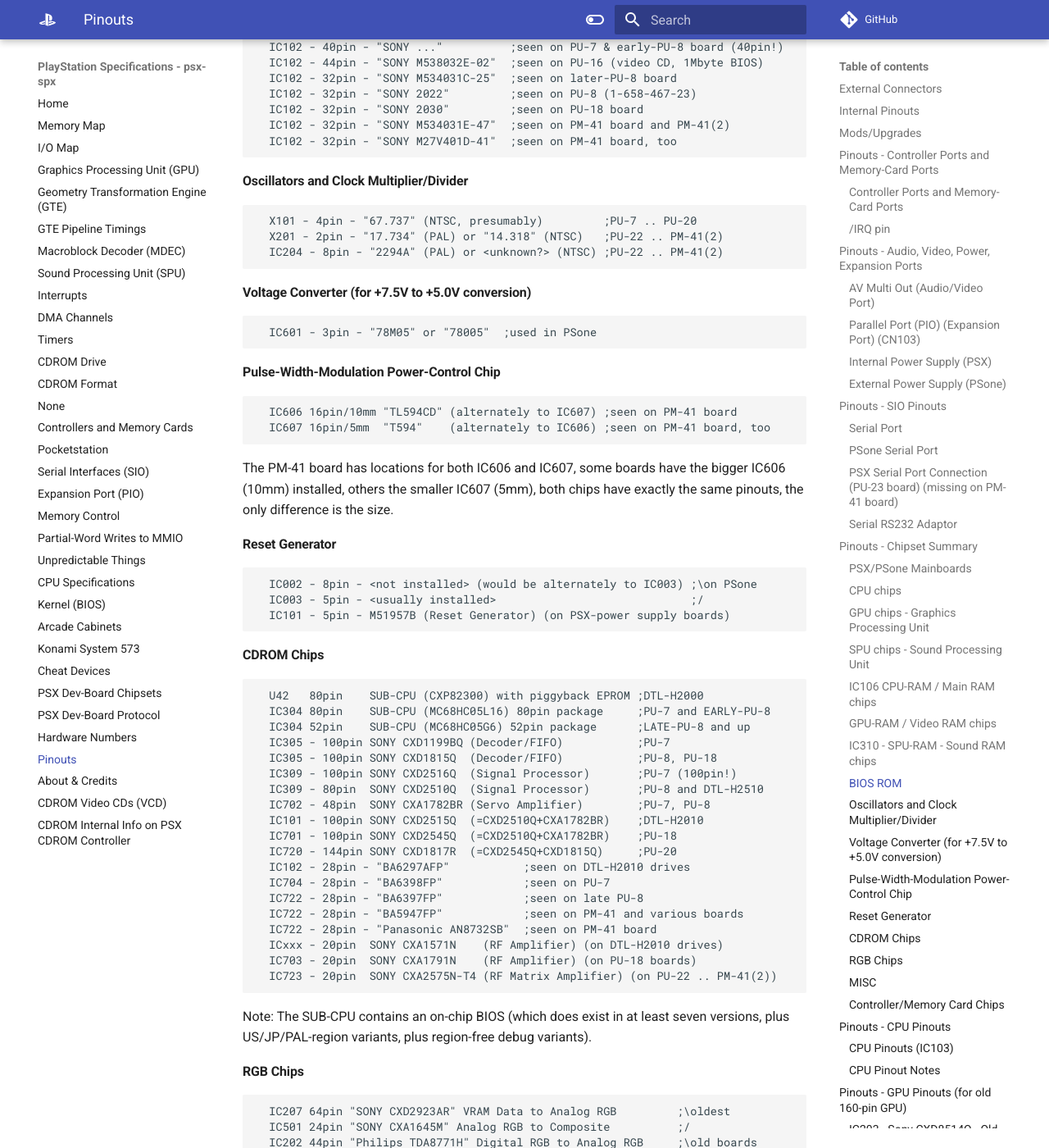
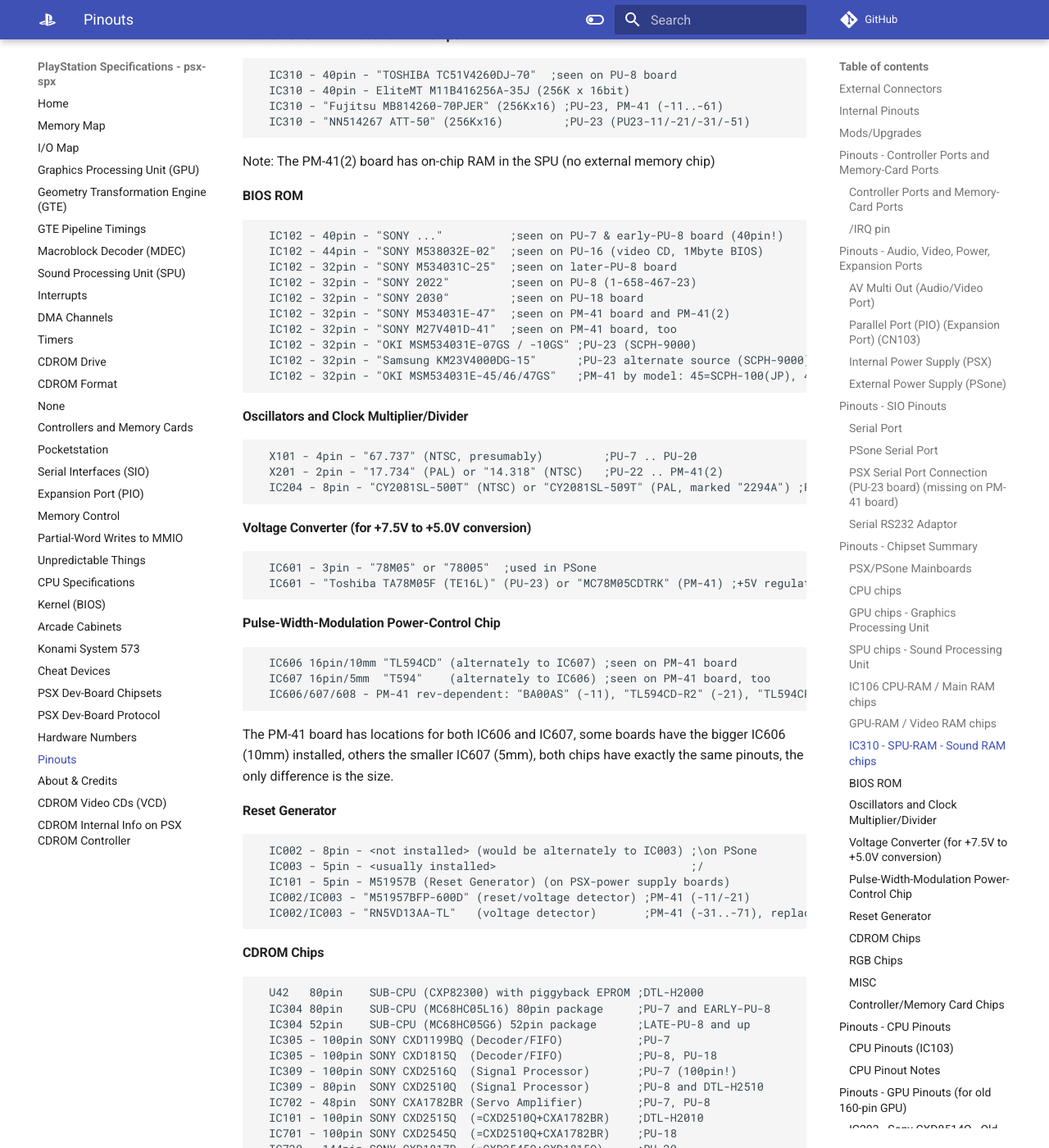
Before and after one commit to psx-spx/psx-spx.github.io, an MkDocs documentation site: the page built from docs/pinouts.md, in a window 1280 px wide and 1400 px high, scrolled down 9078 px. Shown: the whole window at 82% size. Built offline with MkDocs 1.6.1 and Material for MkDocs 9.7.7, drawn with Linux system fonts in a browser that asks for light colours; comment, search, counter and statistics services are not loaded; some of the changed text lies outside the part shown.

Commit message:
pinouts: fill in PU-23 and PM-41 chip data from service manuals
From the SCPH-9000 (3rd ed) and SCPH-100/PSone (5th ed) service manuals:

- IC204 clock chip is a Cypress CY2081SL (-500T NTSC / -509T PAL),
  filling the previously-unknown NTSC entry
- IC602 ("L/\1B"/"3DR") is a National LP2985-3.5 LDO
- new second-sources: TC51V18325 main RAM, MB814260 / NN514267 SPU-RAM,
  BA5977FP servo driver, RN5VD13AA reset/voltage detector
- BIOS ROM region map for PM-41 (-45/-46/-47GS by model)
- IC304 mechacon mask-ROM part numbers by region and board
- PM-41 integrated its RAM across sub-revisions: -61 moves GPU RAM
  on-chip (CXD9500Q), -71 moves SPU RAM on-chip (CXD2941R)

Signed-off-by: Nicolas 'Pixel' Noble <nicolas@nobis-crew.org>

````diff
--- a/docs/pinouts.md
+++ b/docs/pinouts.md
@@ -317,6 +317,11 @@
 port to make it fully functional... though no idea which wire... looks like the
 +5V supply? Also, the capacitors near multiout are arranged slightly
 differently.<br/>
+The PM-41 board absorbed its external RAM across sub-revisions: -11..-51 use an
+external VRAM chip + external SPU-RAM chip (CXD8561 GPU + CXD2938Q SPU/CDROM);
+-61 switches to the CXD9500Q GPU with on-chip VRAM (but keeps the external
+SPU-RAM + CXD2938Q); only -71 ("PM-41(2)") adds the CXD2941R with on-chip
+SPU-RAM. So GPU-RAM was integrated one sub-revision before SPU-RAM.<br/>
 
 #### CPU chips
 ```
@@ -335,7 +340,7 @@
   IC203 - 208pin - "SONY CXD8561Q"   ;seen on LATE-PU-8 board
   IC203 - 208pin - "SONY CXD8561BQ"  ;seen on PU-18, PU-20 boards
   IC203 - 208pin - "SONY CXD8561CQ"  ;seen on PM-41 board
-  IC203 - 208pin - "SONY CXD9500Q"   ;with on-chip RAM ;for PM-41(2) board
+  IC203 - 208pin - "SONY CXD9500Q"   ;with on-chip RAM ;PM-41 -61 and PM-41(2) -71 boards
   IC21  - 208pin - "SONY CXD8538Q"   ;seen on GP-11 (namco System 11) boards
   IC103 - 208pin - "SONY CXD8654Q"   ;seen on GP-15 (namco System 12) boards
 ```
@@ -345,18 +350,20 @@
   IC308 - 100pin - "SONY CXD2922Q" (SPU)               ;PU-7 and EARLY-PU-8
   IC308 - 100pin - "SONY CXD2922BQ"(SPU)               ;EARLY-PU-8
   IC308 - 100pin - "SONY CXD2925Q" (SPU)               ;LATE-PU-8, PU-18, PU-20
-  IC732 - 208pin - "SONY CXD2938Q" (SPU+CDROM)         ;PSone/PM-41 Board
-  IC732 - 176pin - "SONY CXD2941R" (SPU+CDROM+SPU_RAM) ;PSone/PM-41(2) Board
+  IC732 - 208pin - "SONY CXD2938Q" (SPU+CDROM)         ;PU-23 (PSX), PSone/PM-41 -11..-61
+  IC732 - 176pin - "SONY CXD2941R" (SPU+CDROM+SPU_RAM) ;PSone/PM-41(2) (-71) Board
   IC402 - 24pin  - "AKM AK4309VM"  (Serial 2x16bit DAC);older boards only
   IC405 - 8pin   - "NJM2100E (TE2)" Audio Amplifier    ;PU-8 and PU-22 boards
   IC405 - 14pin  - "NJM2174" Audio Amplifier with Mute ;later boards
+  IC405 - 14pin  - "NJM2790V (TE2)" Audio Amplifier    ;PM-41(2) (-71) board only
 ```
 
 #### IC106 CPU-RAM / Main RAM chips
 ```
   IC106/IC107/IC108/IC109 - NEC 424805AL-A60 (28pin, 512Kx8) (PU-8 board)
   IC106 - "Samsung K4Q153212M-JC60" (70pin, 512Kx32) (newer boards)
-  IC106 - "Toshiba T7X16 (70pin, 512Kx32) (newer boards, too)
+  IC106 - "Toshiba T7X16 (70pin, 512Kx32) (newer boards, too)  ;PU-23 (SCPH-9000)
+  IC106 - "Toshiba TC51V18325BJ-60S" (2MB) (PM-41 / PSone)
 ```
 
 #### GPU-RAM / Video RAM chips
@@ -371,12 +378,14 @@
 Note: The older 64pin VRAM chips are special dual-ported DRAM, the newer 100pin
 VRAM chips are just regular DRAM.<br/>
 Note: The PM-41 board uses a 2MB VRAM chip (but allows to access only 1MB)<br/>
-Note: The PM-41(2) board has on-chip RAM in the GPU (no external memory chip)<br/>
+Note: The CXD9500Q GPU has on-chip RAM (no external VRAM); used from PM-41 -61 onwards (incl. PM-41(2) -71).<br/>
 
 #### IC310 - SPU-RAM - Sound RAM chips
 ```
   IC310 - 40pin - "TOSHIBA TC51V4260DJ-70"  ;seen on PU-8 board
   IC310 - 40pin - EliteMT M11B416256A-35J (256K x 16bit)
+  IC310 - "Fujitsu MB814260-70PJER" (256Kx16) ;PU-23, PM-41 (-11..-61)
+  IC310 - "NN514267 ATT-50" (256Kx16)         ;PU-23 (PU23-11/-21/-31/-51)
 ```
 Note: The PM-41(2) board has on-chip RAM in the SPU (no external memory chip)<br/>
 
@@ -389,24 +398,29 @@
   IC102 - 32pin - "SONY 2030"         ;seen on PU-18 board
   IC102 - 32pin - "SONY M534031E-47"  ;seen on PM-41 board and PM-41(2)
   IC102 - 32pin - "SONY M27V401D-41"  ;seen on PM-41 board, too
+  IC102 - 32pin - "OKI MSM534031E-07GS / -10GS" ;PU-23 (SCPH-9000)
+  IC102 - 32pin - "Samsung KM23V4000DG-15"      ;PU-23 alternate source (SCPH-9000)
+  IC102 - 32pin - "OKI MSM534031E-45/46/47GS"   ;PM-41 by model: 45=SCPH-100(JP), 46=101/103(US/Asia), 47=102(PAL)
 ```
 
 #### Oscillators and Clock Multiplier/Divider
 ```
   X101 - 4pin - "67.737" (NTSC, presumably)         ;PU-7 .. PU-20
   X201 - 2pin - "17.734" (PAL) or "14.318" (NTSC)   ;PU-22 .. PM-41(2)
-  IC204 - 8pin - "2294A" (PAL) or <unknown?> (NTSC) ;PU-22 .. PM-41(2)
+  IC204 - 8pin - "CY2081SL-500T" (NTSC) or "CY2081SL-509T" (PAL, marked "2294A") ;PU-22 .. PM-41(2)
 ```
 
 #### Voltage Converter (for +7.5V to +5.0V conversion)
 ```
   IC601 - 3pin - "78M05" or "78005"  ;used in PSone
+  IC601 - "Toshiba TA78M05F (TE16L)" (PU-23) or "MC78M05CDTRK" (PM-41) ;+5V regulator
 ```
 
 #### Pulse-Width-Modulation Power-Control Chip
 ```
   IC606 16pin/10mm "TL594CD" (alternately to IC607) ;seen on PM-41 board
   IC607 16pin/5mm  "T594"    (alternately to IC606) ;seen on PM-41 board, too
+  IC606/607/608 - PM-41 rev-dependent: "BA00AS" (-11), "TL594CD-R2" (-21), "TL594CPWR" (-31..-71), "MM1562FFBE" (-61/-71)
 ```
 The PM-41 board has locations for both IC606 and IC607, some boards have the
 bigger IC606 (10mm) installed, others the smaller IC607 (5mm), both chips have
@@ -417,6 +431,8 @@
   IC002 - 8pin - <not installed> (would be alternately to IC003) ;\on PSone
   IC003 - 5pin - <usually installed>                             ;/
   IC101 - 5pin - M51957B (Reset Generator) (on PSX-power supply boards)
+  IC002/IC003 - "M51957BFP-600D" (reset/voltage detector) ;PM-41 (-11/-21)
+  IC002/IC003 - "RN5VD13AA-TL"   (voltage detector)       ;PM-41 (-31..-71), replaces M51957B
 ```
 
 #### CDROM Chips
@@ -437,12 +453,23 @@
   IC722 - 28pin - "BA6397FP"            ;seen on late PU-8
   IC722 - 28pin - "BA5947FP"            ;seen on PM-41 and various boards
   IC722 - 28pin - "Panasonic AN8732SB"  ;seen on PM-41 board
+  IC722 - 28pin - "Rohm BA5977FP-E2"    ;seen on PU-23 (SCPH-9000)
+  IC722 - 28pin - "Rohm BA5947FP-E2"    ;seen on PM-41 (SCPH-100, confirms BA5947FP above)
   ICxxx - 20pin  SONY CXA1571N    (RF Amplifier) (on DTL-H2010 drives)
   IC703 - 20pin  SONY CXA1791N    (RF Amplifier) (on PU-18 boards)
   IC723 - 20pin  SONY CXA2575N-T4 (RF Matrix Amplifier) (on PU-22 .. PM-41(2))
 ```
 Note: The SUB-CPU contains an on-chip BIOS (which does exist in at least seven
 versions, plus US/JP/PAL-region variants, plus region-free debug variants).<br/>
+Known IC304 (MC68HC05G6) mask-ROM part numbers by region (...2=JP/Asia, ...3=PAL, ...4=US):<br/>
+```
+  SC430942PB ;SCPH-9000/9003 (PU-23), SCPH-100/103 (PM-41 -11..-61)
+  SC430943PB ;SCPH-9002 (PU-23, PAL), SCPH-102 (PM-41, PAL)
+  SC430944PB ;SCPH-9001 (PU-23, US),  SCPH-101 (PM-41, US)
+  SC430947PB ;SCPH-100/103 (PM-41(2) -71) ;new rev for CXD2941R
+  SC430948PB ;SCPH-102     (PM-41(2) -71, PAL)
+  SC430949PB ;SCPH-101     (PM-41(2) -71, US)
+```
 
 #### RGB Chips
 ```
@@ -457,7 +484,7 @@
 #### MISC
 ```
   CDROM Drive: "KSM-440BAM" ;seen used with PM-41 board
-  IC602 5pin           "L/\1B" or "<symbol> 3DR"
+  IC602 5pin "National LP2985IM5X-3.5" (3.5V LDO; top-marked "L/\1B" or "3DR") ;PU-23, PM-41 (-11..-61)
 ```
 
 #### Controller/Memory Card Chips
````
